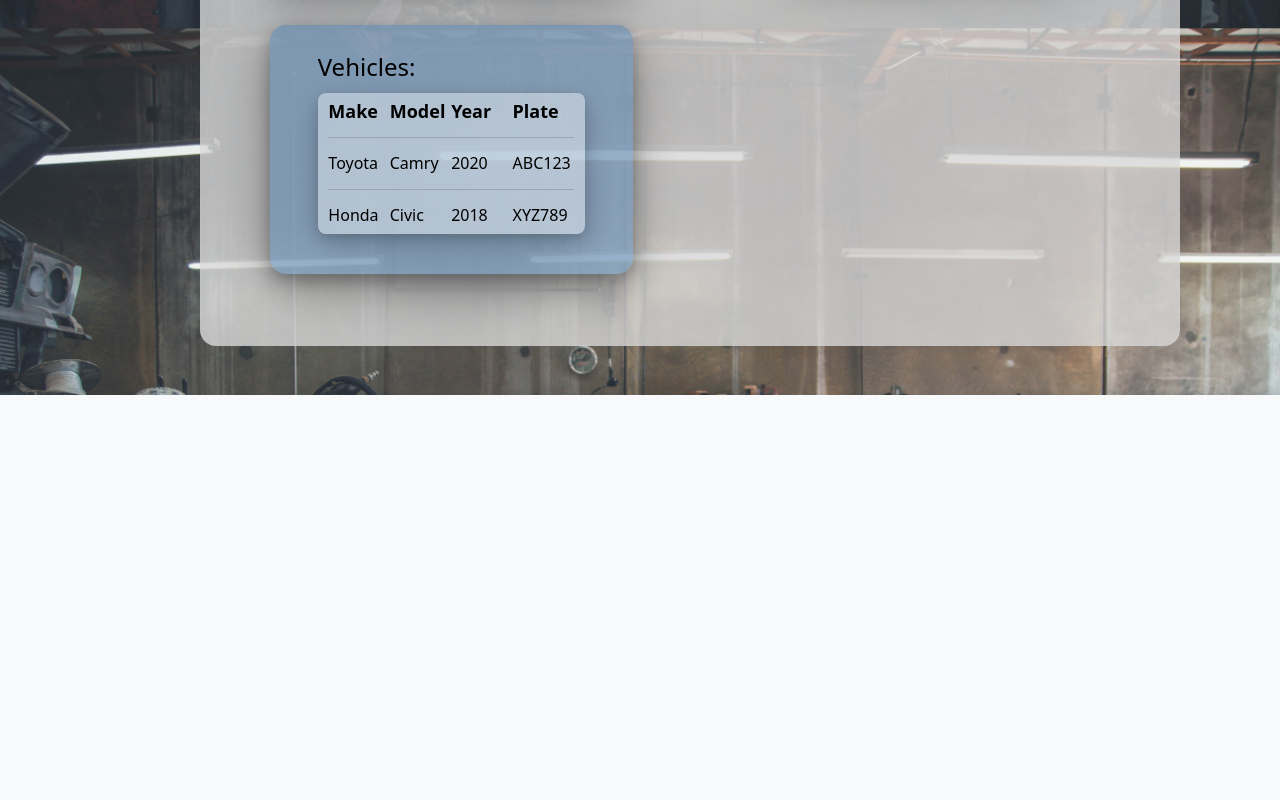
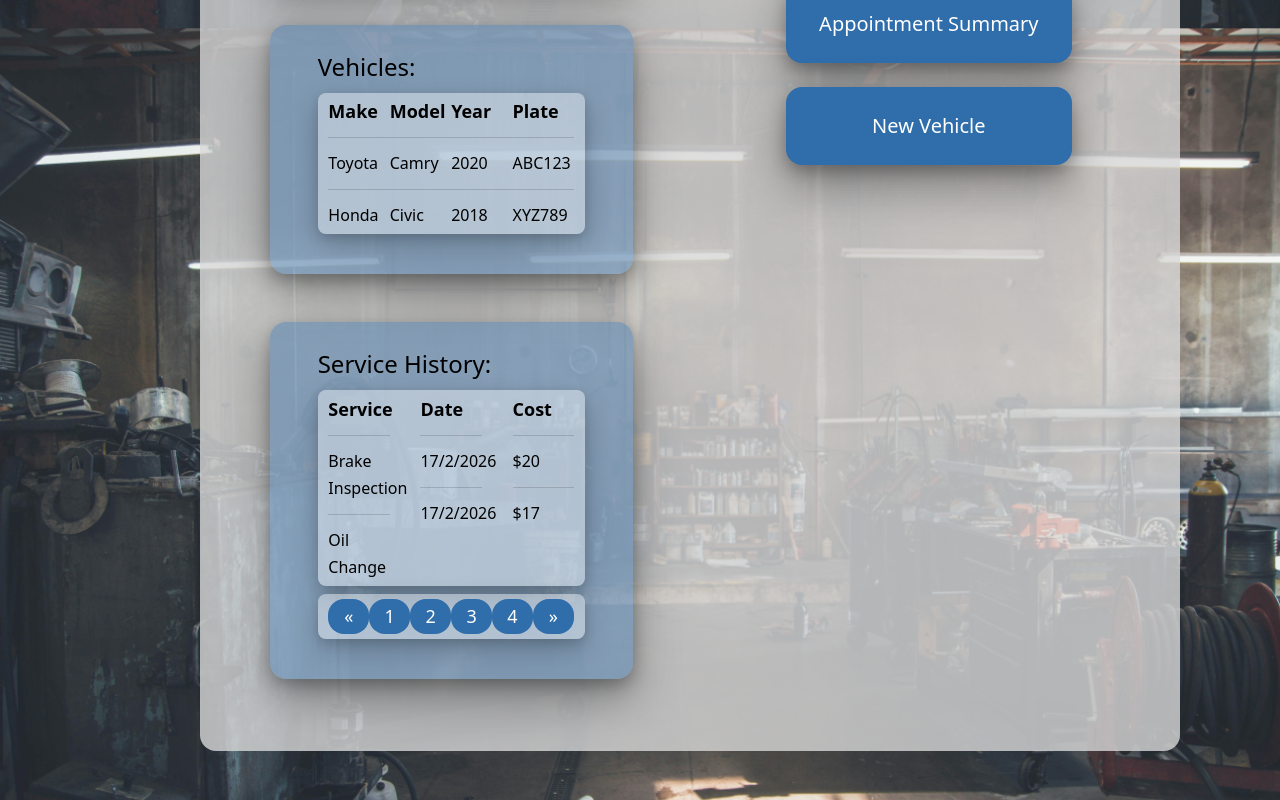
Before and after one commit to QuantumBits-CSUS-25-26/RoyalWebsite, a React (Create React App) app in the folder frontend/: page /dashboard in a window 1280 px wide. Shown: the part 921-1721 px from the top of the page. Before the commit the page ends 1316 px from the top, so only its background shows below. Built offline with nearby package versions, Linux system fonts and the light colour scheme.

Commit message:
optimized task RW-95

```diff
--- a/frontend/src/App.css
+++ b/frontend/src/App.css
@@ -1003,4 +1003,22 @@
     }
 
   }
+
+  /* Pagination links */
+  .pagination a {
+    color: black;
+    float: left;
+    padding: 8px 16px;
+    text-decoration: none;
+    transition: background-color .3s;
+  }
+
+  /* Style the active/current link */
+  .pagination a.active {
+    background-color: dodgerblue;
+    color: white;
+  }
+
+  /* Add a grey background color on mouse-over */
+  .pagination a:hover:not(.active) {background-color: #ddd;}
 }
--- a/frontend/src/Pages/CustomerDashboard.js
+++ b/frontend/src/Pages/CustomerDashboard.js
@@ -82,6 +82,19 @@ const CustomerDashboard = () => {
       paymentStatus: "Paid",
     },
   ];
+  const serviceHistory = [
+    {
+      service: "Brake Inspection",
+      date: "17/2/2026",
+      cost: "$20",
+    },
+    {
+      service: "Oil Change",
+      date: "17/2/2026",
+      cost: "$17",
+    },
+  ];
+
 
   const navigate = useNavigate();
   const handleClickUpdateInfo = () => {
@@ -164,6 +177,65 @@ const CustomerDashboard = () => {
                       </div>
                     </FormGroup>
                   </div>
+                  <div className="info text-start px-5 py-4 mb-5">
+                    <FormGroup>
+                      <Label>Service History:</Label>
+
+                      <div className="info-text">
+                        <Row className="vehiclesRow">
+                          {/* Service Column */}
+                          <Col md="3" sm="6" className="vehiclesCol">
+                            <div className="apptsPlateLabel">Service</div>
+                            {serviceHistory.map((item, index) => (
+                                <div className="plateText" key={`service-${index}`}>
+                                  {item.service}
+                                </div>
+                            ))}
+                          </Col>
+
+                          {/* Date Column */}
+                          <Col md="3" sm="6" className="vehiclesCol">
+                            <div className="apptsPlateLabel">Date</div>
+                            {serviceHistory.map((item, index) => (
+                                <div className="plateText" key={`date-${index}`}>
+                                  {item.date}
+                                </div>
+                            ))}
+                          </Col>
+
+                          {/* Cost Column */}
+                          <Col md="3" sm="6" className="vehiclesCol">
+                            <div className="apptsPlateLabel">Cost</div>
+                            {serviceHistory.map((item, index) => (
+                                <div className="plateText" key={`cost-${index}`}>
+                                  {item.cost}
+                                </div>
+                            ))}
+                          </Col>
+                        </Row>
+                      </div>
+
+                      {/* Pagination */}
+                      <div className="info-text mt-2">
+                        <Row className="vehiclesRow">
+                          <div className="pagination">
+                            <button>&laquo;</button>
+                            {[1, 2, 3, 4].map((page) => (
+                                <button
+                                    key={page}
+                                    className={page === 2 ? "active" : ""}
+                                >
+                                  {page}
+                                </button>
+                            ))}
+                            <button>&raquo;</button>
+                          </div>
+                        </Row>
+                      </div>
+                    </FormGroup>
+                  </div>
+
+
                 </Col>
                 <Col md="6" sm="12" className="buttonsCol">
                   <Row className="mb-4">
```
